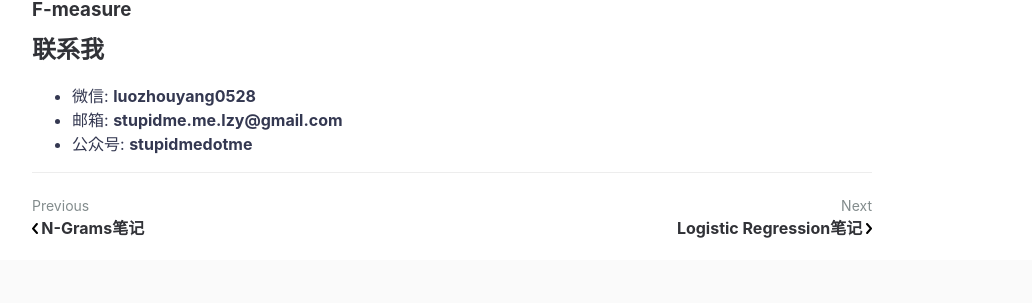
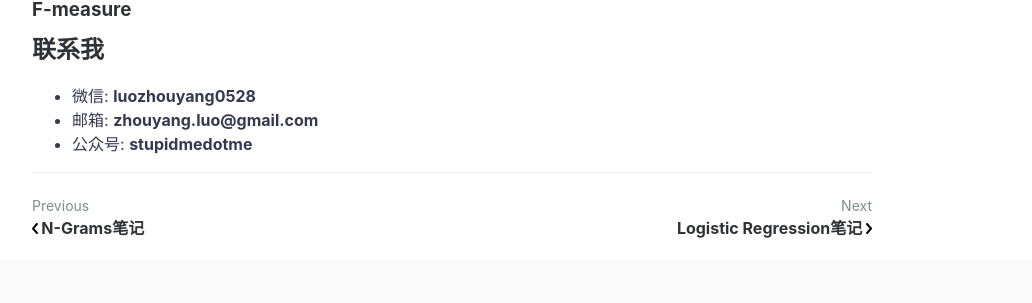
Before and after one commit to luozhouyang/luozhouyang-deprecated.github.io, a Jekyll site: the page built from _posts/2018-10-16-naive_bayes_classifier.md, in a window 1280 px wide and 900 px high, scrolled down 2540 px. Shown: the part 299-602 px from the top of the window, without its empty margins (188-1220 px from the left). Built offline with Jekyll 4.4.1, drawn with Linux system fonts in a browser that asks for light colours; formulas are drawn with MathJax 3; comment, search, counter and statistics services are not loaded.

Commit message:
Update email

```diff
--- a/_layouts/post.html
+++ b/_layouts/post.html
@@ -59,7 +59,7 @@ layout: compress
           <h2><strong>联系我</strong></h2>
           <ul>
             <li>微信: <strong>luozhouyang0528</strong></li>
-            <li>邮箱: <strong>stupidme.me.lzy@gmail.com</strong></li>
+            <li>邮箱: <strong>zhouyang.luo@gmail.com</strong></li>
             <li>公众号: <strong>stupidmedotme</strong></li>
           </ul>
         </div>
```
